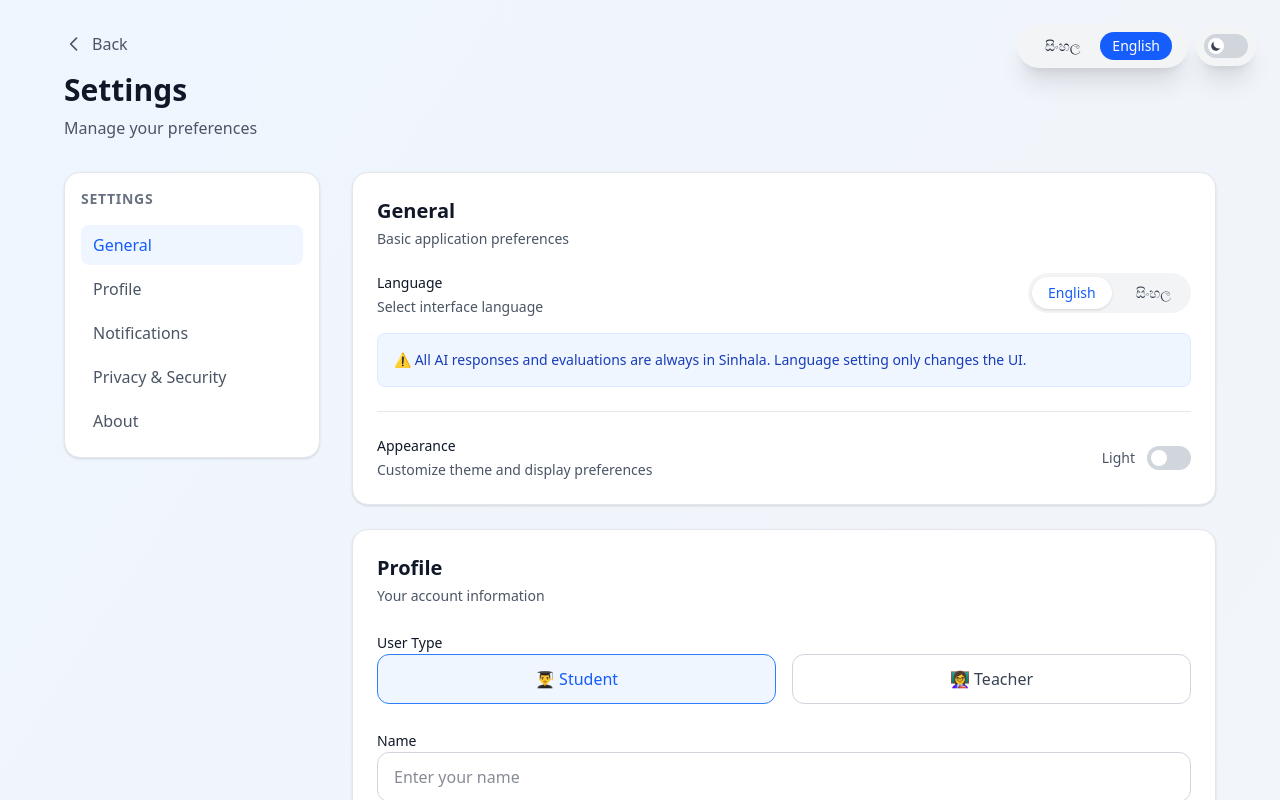
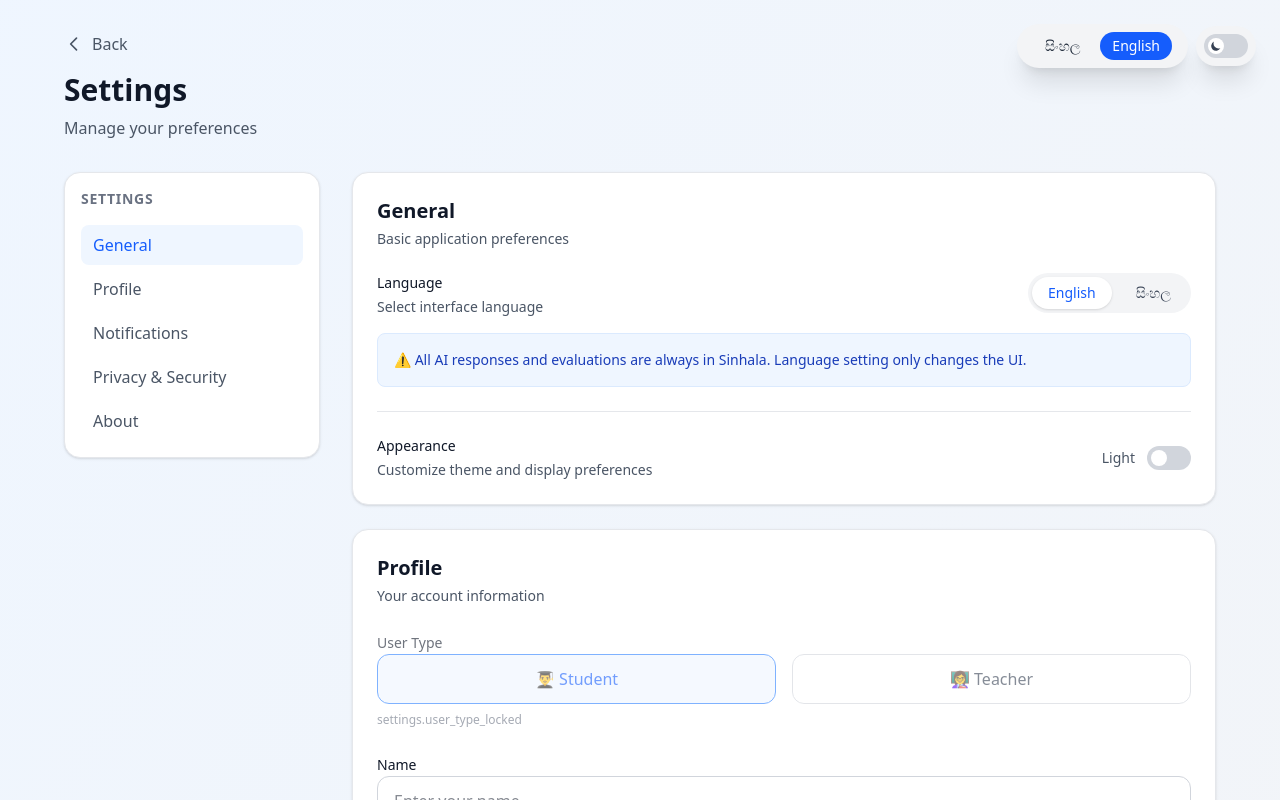
Before and after one commit to Miyuri15/sinlearn-web, a Next.js app: page /settings in a window 1280 px wide. Shown: the top 800 px of the page. Built offline with nearby package versions, Linux system fonts and the light colour scheme.

Commit message:
Fix/ make the usertype disabled

```diff
--- a/src/components/settings/ProfileSettings.tsx
+++ b/src/components/settings/ProfileSettings.tsx
@@ -40,16 +40,15 @@ export default function ProfileSettings() {
       title={t("settings.profile") || "Profile"}
       description={t("settings.profile_desc") || "Your account information"}
     >
-      {/* User Type */}
-      <div className="space-y-2">
+      {/* User Type (LOCKED - Not editable) */}
+      <div className="space-y-2 opacity-60 cursor-not-allowed">
         <label className="text-sm font-medium text-gray-900 dark:text-white">
           {t("settings.user_type") || "User Type"}
         </label>
 
-        <div className="flex gap-4">
+        <div className="flex gap-4 pointer-events-none">
           <button
             type="button"
-            onClick={() => setUserType("student")}
             className={`flex-1 py-3 px-4 rounded-xl border transition ${
               userType === "student"
                 ? "bg-blue-50 dark:bg-blue-900/30 border-blue-500 dark:border-blue-400 text-blue-600 dark:text-blue-400"
@@ -61,7 +60,6 @@ export default function ProfileSettings() {
 
           <button
             type="button"
-            onClick={() => setUserType("teacher")}
             className={`flex-1 py-3 px-4 rounded-xl border transition ${
               userType === "teacher"
                 ? "bg-blue-50 dark:bg-blue-900/30 border-blue-500 dark:border-blue-400 text-blue-600 dark:text-blue-400"
@@ -71,6 +69,11 @@ export default function ProfileSettings() {
             👩‍🏫 {t("role_teacher") || "Teacher"}
           </button>
         </div>
+
+        <p className="text-xs text-gray-500 dark:text-gray-400 mt-1">
+          {t("settings.user_type_locked") ||
+            "User type cannot be changed after registration."}
+        </p>
       </div>
 
       {/* Name Input */}
```
